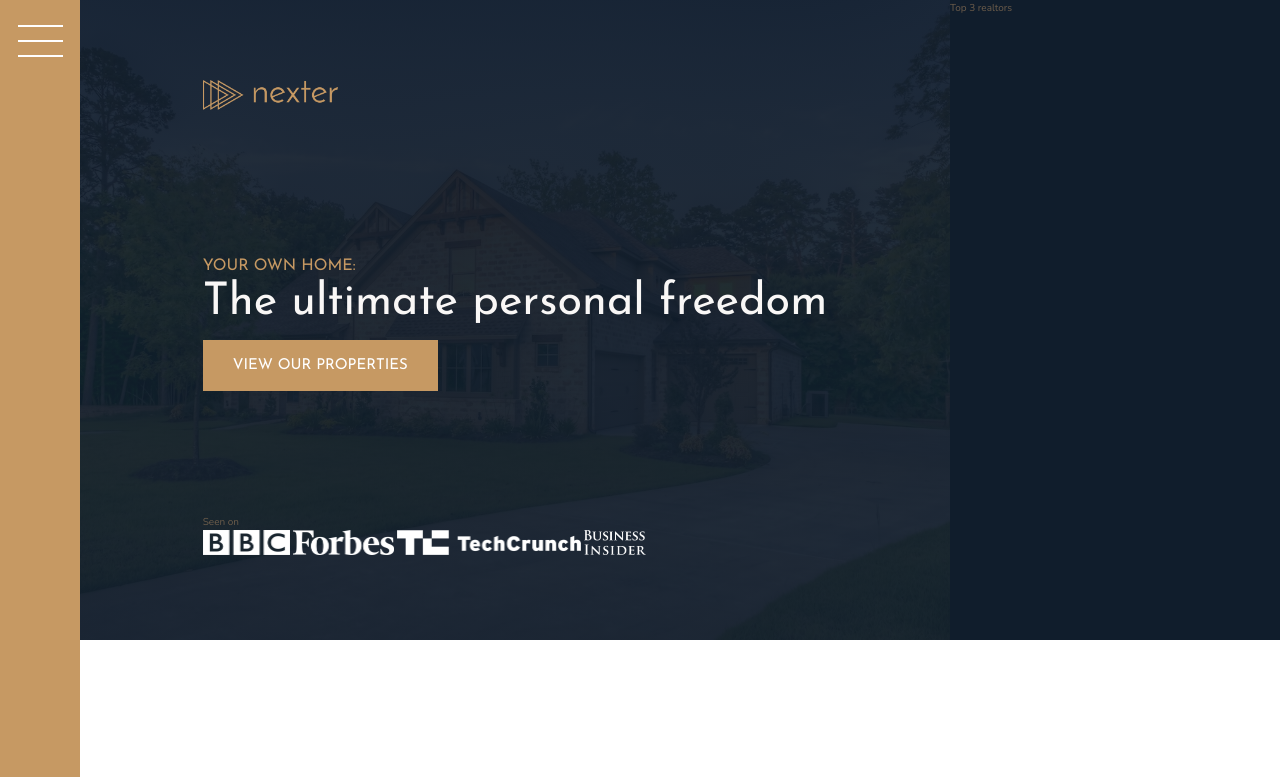
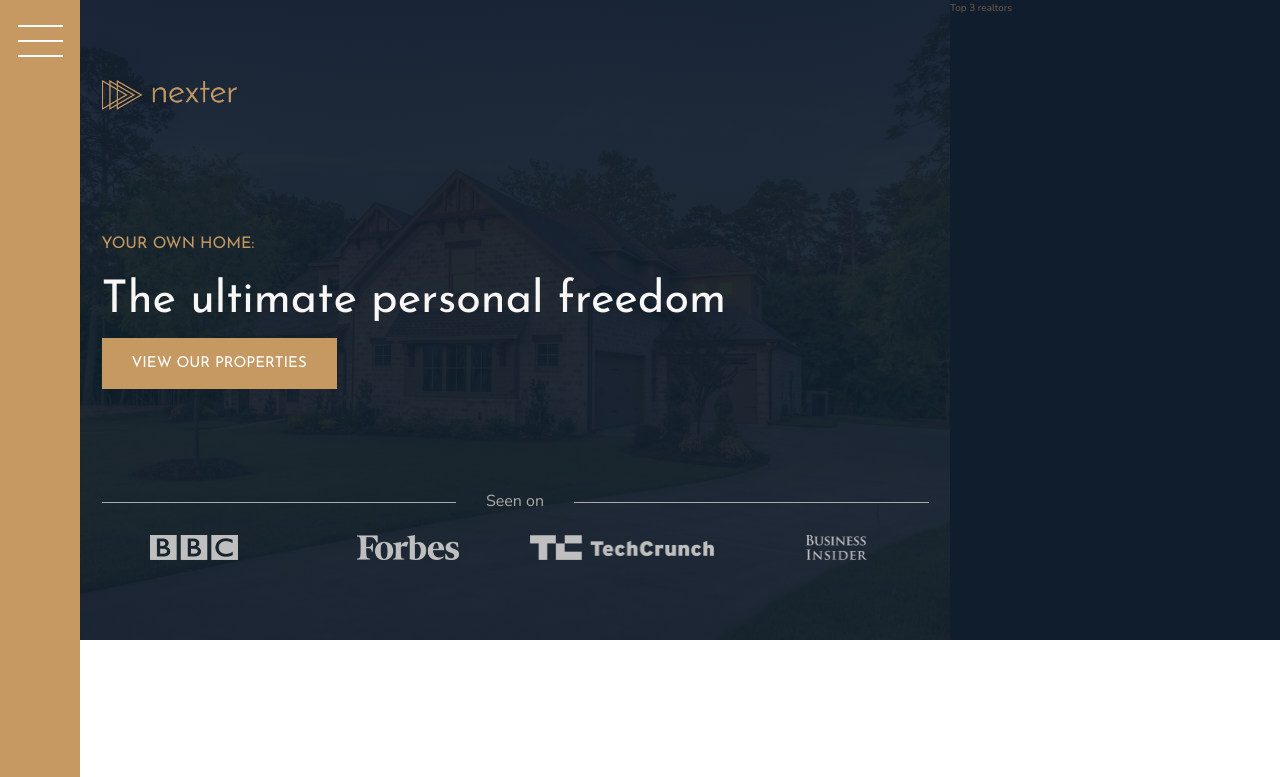
Before and after one commit to 1kevinson/CSS-and-SCSS-DESIGNS, a plain HTML site: page Nexter/code/index.html in a window 1280 px wide. Shown: the top 777 px of the page. Drawn offline with nearby package versions, Linux system fonts and the light colour scheme.

Commit message:
Building the header part 2

```diff
--- a/Nexter/code/index.html
+++ b/Nexter/code/index.html
@@ -18,10 +18,10 @@
 
     <header class="header">
         <img src="img/logo.png" alt="" class="header__logo">
-        <h3 class="heading-3">Your own home:</h3>
+        <h3 class="heading-3 mb-sm">Your own home:</h3>
         <h1 class="heading-1">The ultimate personal freedom</h1>
         <button class="btn header__btn">View our properties</button>
-        <div class="header__seenon-text">Seen on</div>
+        <div class="header__seenon-text mb-sm">Seen on</div>
         <div class="header__seenon-logos">
             <img src="img/logo-bbc.png" alt="Seen on logo 1">
             <img src="img/logo-forbes.png" alt="Seen on logo 2">
--- a/Nexter/code/sass/_header.scss
+++ b/Nexter/code/sass/_header.scss
@@ -4,7 +4,7 @@
    background-image: linear-gradient(
                    rgba($color-secondary, .93),
                    rgba($color-secondary, .93)),
-                   url('../img/hero.jpeg');
+   url('../img/hero.jpeg');
    background-size: cover;
    background-position: center;
    padding: 8rem;
@@ -24,13 +24,32 @@
    }
 
    &__seenon-text {
+      display: grid;
+      grid-template-columns: 1fr max-content 1fr;
+      grid-column-gap: 3rem;
+      align-items: center;
 
+      font-size: 1.6rem;
+      color: $color-grey-light-2;
+
+      &::before,
+      &::after {
+         content: "";
+         height: 1px;
+         display: block;
+         background-color: currentColor;
+      }
    }
 
    &__seenon-logos {
+      display: grid;
+      grid-template-columns: repeat(4, 1fr);
+      grid-column-gap: 3rem;
+      justify-items: center;
 
       img {
          height: 2.5rem;
+         filter: brightness(75%);
       }
    }
 }
```
Also changed, not shown: Nexter/code/css/style.css.
